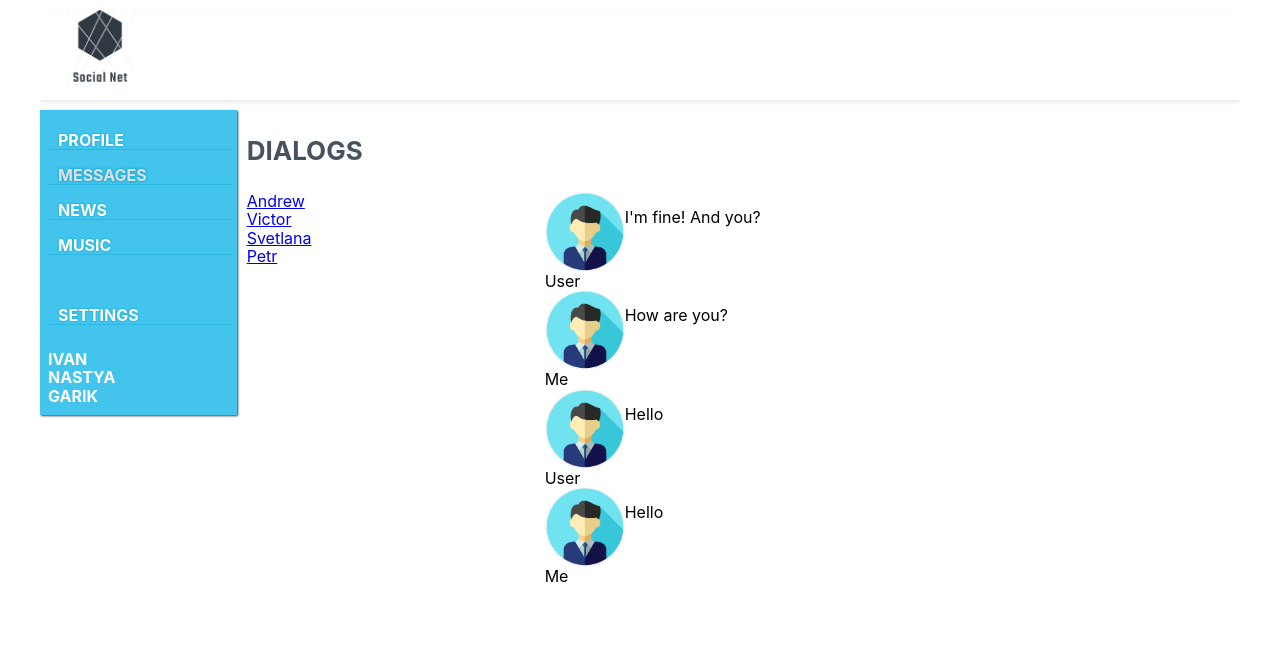
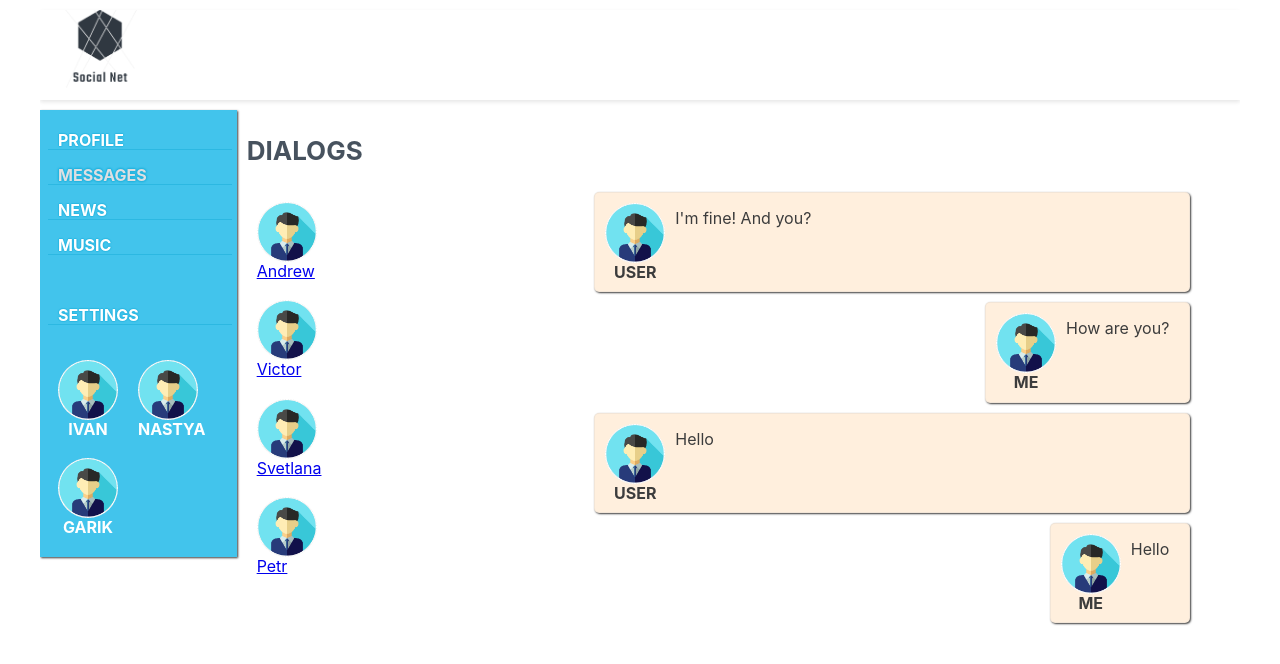
Before and after one commit to dznchkone/the_way_of_samurai, a React (Create React App) app: page /dialogs in a window 1280 px wide. Shown: the top 664 px of the page. Built offline with nearby package versions, Linux system fonts and the light colour scheme.

Commit message:
Компонент с аватаркой юзера

```diff
--- a/src/App.js
+++ b/src/App.js
@@ -2,7 +2,7 @@ import React from "react";
 
 import './App.css';
 import Header from './components/Header';
-import Sidebar from "./components/Navbar";
+import Sidebar from "./components/Sidebar";
 import Profile from "./components/Profile";
 import Dialogs from "./components/Dialogs";
 import {BrowserRouter as Router, Route, Redirect} from "react-router-dom";
--- a/src/components/Dialogs/Dialogs.module.css
+++ b/src/components/Dialogs/Dialogs.module.css
@@ -22,25 +22,29 @@
 }
 
 .messages {
-    max-width: 70%;
+    min-width: 70%;
     display: flex;
     flex-direction: column;
+    color: #3c3c3c;
+    padding-left: 5%;
+    padding-right: 5%;
 }
 
 .messages_item {
     display: flex;
     flex-direction: row;
+    border: solid 1px rgba(188,188, 188, 0.2);
+    box-shadow: 1px 1px 2px #3c3c3c;
+    border-radius: 5px;
+    margin-bottom: 10px;
+    padding-right: 20px;
+    background-color: #ffefdd;
 }
 
-.user_wrapper {
-    display: flex;
-    flex-direction: column;
+.messages_item-left {
+    margin-left: auto;
 }
 
-.user_avatar {
-    border-radius: 50%;
-    width: 80px;
-}
 
 .message {
 
--- a/src/components/Dialogs/DialogsItem/DialogsItem.js
+++ b/src/components/Dialogs/DialogsItem/DialogsItem.js
@@ -1,15 +1,18 @@
 import React from "react";
 import s from "../Dialogs.module.css";
 import {NavLink} from "react-router-dom";
+import User from "../../User";
 
 
 const DialogsItem = ({name, id}) => {//Деструктурируем пропсы сразу на переменные, т.к. знаем что придет в компонент.
 
     return (
         <div key={id} className={s.dialogs_item}>
+            <User>
             <NavLink to={`/dialogs/${id}`}>
                 {name}
             </NavLink>
+            </User>
         </div>
     )
 }
--- a/src/components/Dialogs/Message/Message.js
+++ b/src/components/Dialogs/Message/Message.js
@@ -1,14 +1,14 @@
 import React from 'react';
 import s from "../Dialogs.module.css";
-import user_avatar from "../../../assets/user_img/user_avatar.jpg";
+import User from "../../User";
+
 
 const Message = ({id,message_sender, text}) => {
+    const left = message_sender==='Me' ? `${s['messages_item-left']}`:'';
+
     return (
-        <div key={id} className={s.messages_item}>
-            <div className={s.user_wrapper}>
-                <img className={s.user_avatar} src={user_avatar} alt="user"/>
-                {message_sender}
-            </div>
+        <div key={id} className={`${s.messages_item} ${left}`}>
+            <User userName={message_sender} />
             <p className={s.message}>{text}</p>
         </div>
     )
--- a/src/components/Navbar/Navbar.module.css
+++ b/src/components/Sidebar/Navbar.module.css
@@ -42,17 +42,9 @@
 .friendsWrapper {
     padding-top: 20px;
     display: flex;
-    flex-flow: column wrap;
-    justify-content: space-around;
+    flex-flow: row wrap;
+    justify-content: flex-start;
 }
-
-.friendLink{
-    text-decoration: none;
-    color: white;
-    text-transform: uppercase;
-    font-weight: bold;
-}
-
 
 
 .blank_item {
--- a/src/components/Navbar/Sidebar.js
+++ b/src/components/Sidebar/Sidebar.js
@@ -1,12 +1,13 @@
 import React from 'react';
 import s from "./Navbar.module.css"
 import {NavLink} from "react-router-dom";
+import User from "../User";
 
 const Sidebar = ({state}) => {
 
     const friends = state.friends.map(friend => {
         return (<div key={friend.id}>
-            <a className={s.friendLink} href="/#">{friend.name}</a>
+            <User userName={friend.name} size={'m'}/>
         </div>)
     })
 
--- /dev/null
+++ b/src/components/User/User.js
@@ -0,0 +1,30 @@
+import React from "react";
+import user_avatar from "../../assets/user_img/user_avatar.jpg";
+import s from "./User.module.css";
+
+const User = (props) => {
+    const setSize = (size) => {
+        switch (size) {
+            case 's':
+                return s['user_avatar-s']
+            case 'm':
+                return s['user_avatar-m']
+            case 'l':
+                return s['user_avatar-l']
+            default:
+                return s['user_avatar-m']
+        }
+    }
+
+    const size = setSize(props.size)
+    console.log(size)
+    return (
+        <div className={s.user_wrapper}>
+            <img className={`${s.user_avatar} ${size}`} src={user_avatar} alt="user"/>
+            <p className={s.friend_link} >{props.userName}</p>
+            {props.children? props.children:null}
+        </div>
+    )
+}
+
+export default User;
--- /dev/null
+++ b/src/components/User/User.module.css
@@ -0,0 +1,30 @@
+.friend_link{
+    text-decoration: none;
+    color: inherit;
+    text-transform: uppercase;
+    font-weight: bold;
+    margin: 0 auto;
+}
+
+.user_wrapper {
+    display: flex;
+    flex-direction: column;
+    padding: 10px;
+}
+
+.user_avatar {
+    border-radius: 50%;
+
+}
+
+.user_avatar-s {
+    width: 40px;
+}
+
+.user_avatar-m {
+    width: 60px;
+}
+
+.user_avatar-l {
+    width: 80px;
+}
--- /dev/null
+++ b/src/components/User/index.js
@@ -0,0 +1,3 @@
+import User from "./User";
+
+export default User;
--- a/src/redux/state.js
+++ b/src/redux/state.js
@@ -25,8 +25,8 @@ const state = {
     navbar: {
         friends: [
             {id: 1, name: 'Ivan'},
-            {id: 1, name: 'Nastya'},
-            {id: 1, name: 'Garik'}
+            {id: 2, name: 'Nastya'},
+            {id: 3, name: 'Garik'}
         ]
     }
 };
```
Also changed, not shown: src/components/Sidebar/index.js (renamed from src/components/Navbar/index.js).
